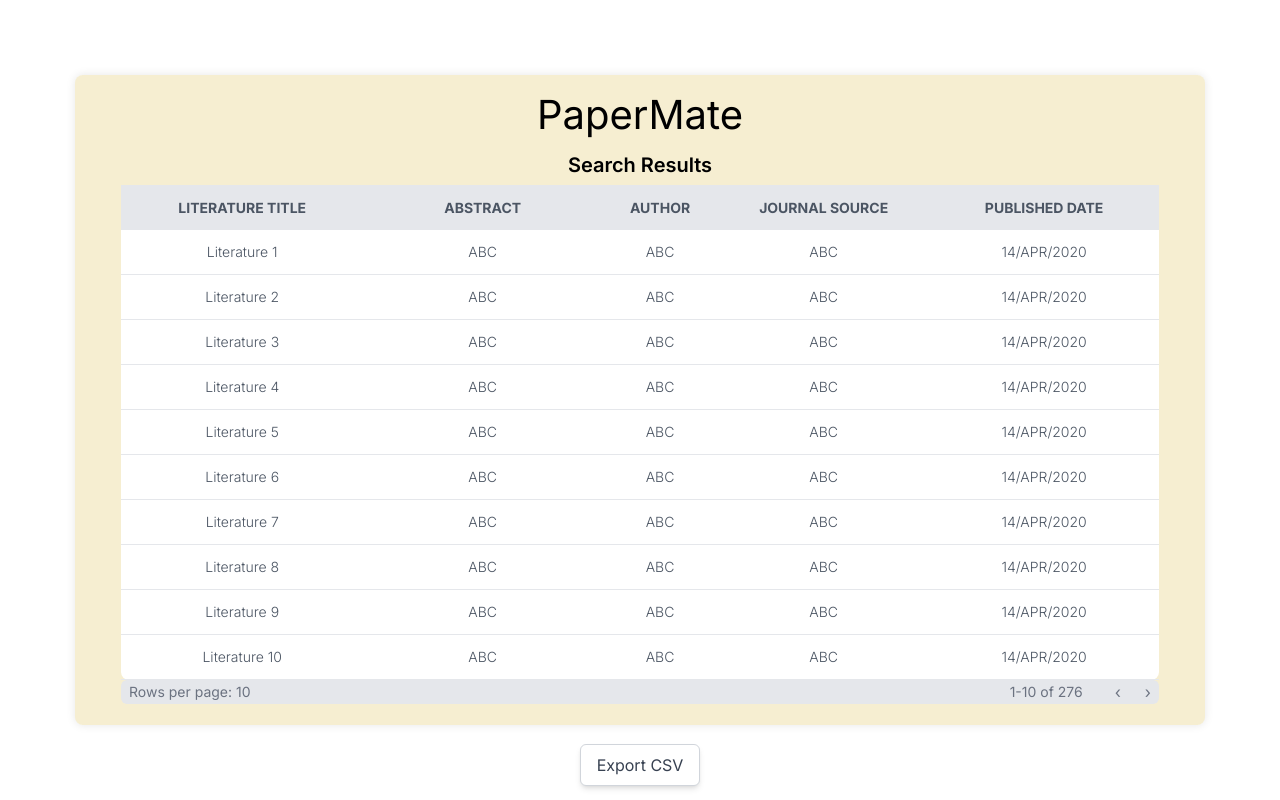
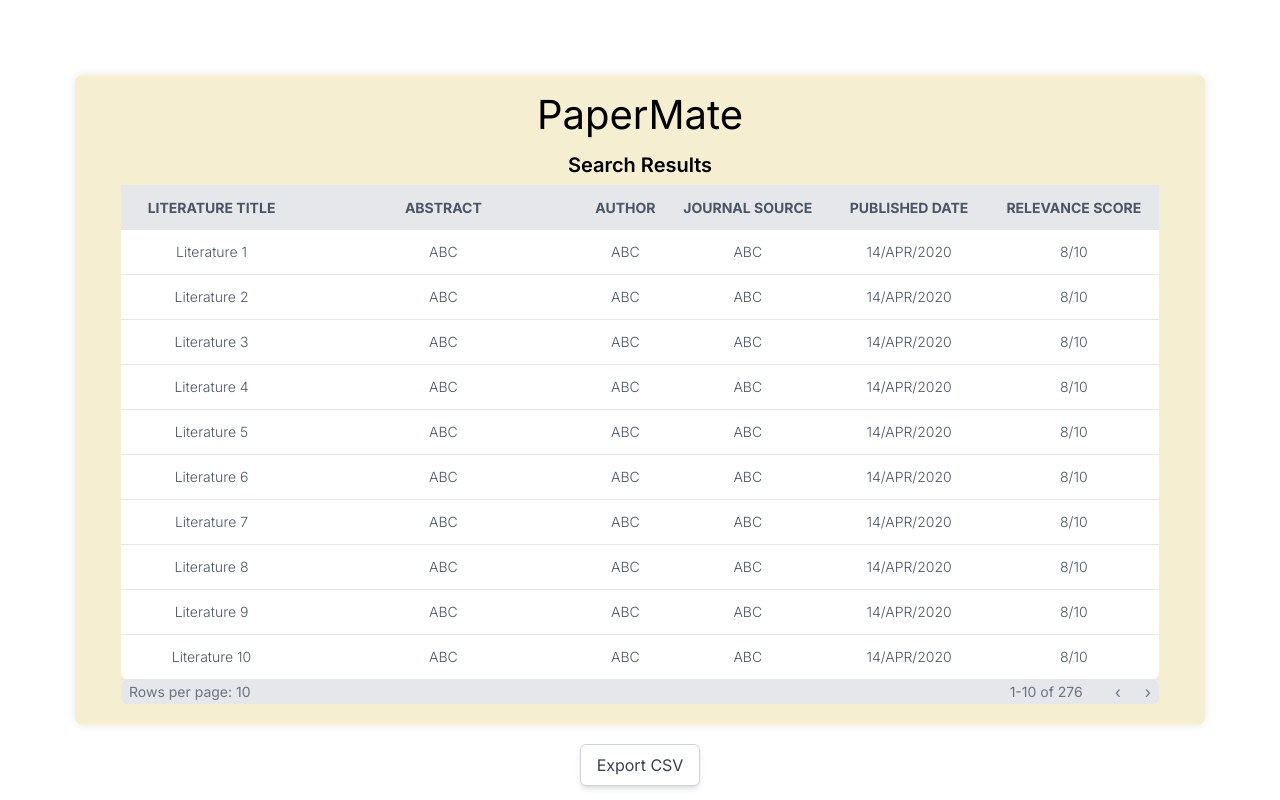
Before and after one commit to somni1oquist/PaperMate, a Next.js app in the folder ui/my-app/: page /results in a window 1280 px wide. Built offline with nearby package versions, Linux system fonts and the light colour scheme; a web font is replaced by a local one.

Commit message:
Add relevance score column to ResultsForm component

```diff
--- a/ui/my-app/app/results/ResultItem.tsx
+++ b/ui/my-app/app/results/ResultItem.tsx
@@ -10,6 +10,7 @@ const ResultsForm: React.FC = () => {
     author: "ABC",
     journal: "ABC",
     date: "14/APR/2020",
+    relevance: "8/10",
   }));
 
   return (
@@ -19,11 +20,12 @@ const ResultsForm: React.FC = () => {
         <table className="min-w-full bg-white rounded-lg">
           <thead>
             <tr className="bg-gray-200 text-gray-600 uppercase text-sm leading-normal">
-              <th className="py-3 px-6 text-center">Literature Title</th>
-              <th className="py-3 px-12 text-center">Abstract</th>
-              <th className="py-3 px-3 text-center">Author</th>
-              <th className="py-3 px-3 text-center">Journal Source</th>
-              <th className="py-3 px-6 text-center">Published Date</th>
+              <th className="py-3 px-3 text-center">Literature Title</th>
+              <th className="py-3 px-20 text-center">Abstract</th>
+              <th className="py-3 px-1 text-center">Author</th>
+              <th className="py-3 px-1 text-center">Journal Source</th>
+              <th className="py-3 px-1 text-center">Published Date</th>
+              <th className="py-3 px-1 text-center">Relevance Score</th>
             </tr>
           </thead>
           <tbody className="text-gray-600 text-sm font-light">
@@ -34,6 +36,7 @@ const ResultsForm: React.FC = () => {
                 <td className="py-3 px-3 text-center">{result.author}</td>
                 <td className="py-3 px-3 text-center">{result.journal}</td>
                 <td className="py-3 px-6 text-center">{result.date}</td>
+                <td className="py-3 px-3 text-center">{result.relevance}</td>
               </tr>
             ))}
           </tbody>
```
